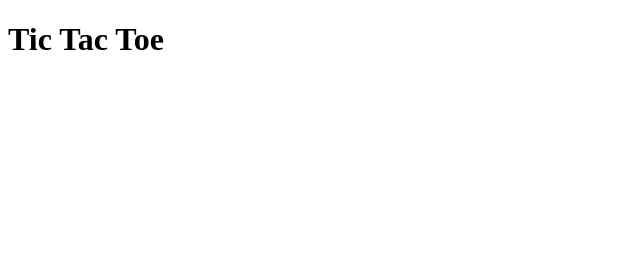
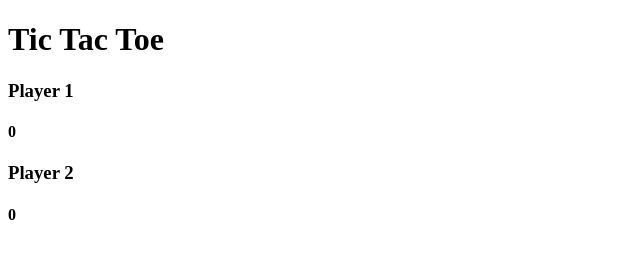
Before and after one commit to jlynyrd18/TOP_TicTacToe, a plain HTML site: page index.html in a window 1280 px wide. Shown: the whole page, without its empty margins (0-640 px from the left). Drawn offline with Linux system fonts and the light colour scheme.

Commit message:
added placeholders

```diff
--- a/index.html
+++ b/index.html
@@ -12,8 +12,8 @@
     </div>
     <div class="container">
         <div id="player1">
-            <h3 id="player1-name"></h3>
-            <h4 id="rounds-won"></h4>
+            <h3 id="player1-name">Player 1</h3>
+            <h4 id="rounds-won">0</h4>
         </div>
         <div class="board">
             <div id="top-left" class="square"></div>
@@ -27,8 +27,8 @@
             <div id="bottom-right" class="square"></div>
         </div>
         <div id="player2">
-            <h3 id="player2-name"></h3>
-            <h4 id="rounds-won"></h4>
+            <h3 id="player2-name">Player 2</h3>
+            <h4 id="rounds-won">0</h4>
         </div>
     </div>
     <script src="script.js"></script>
```
